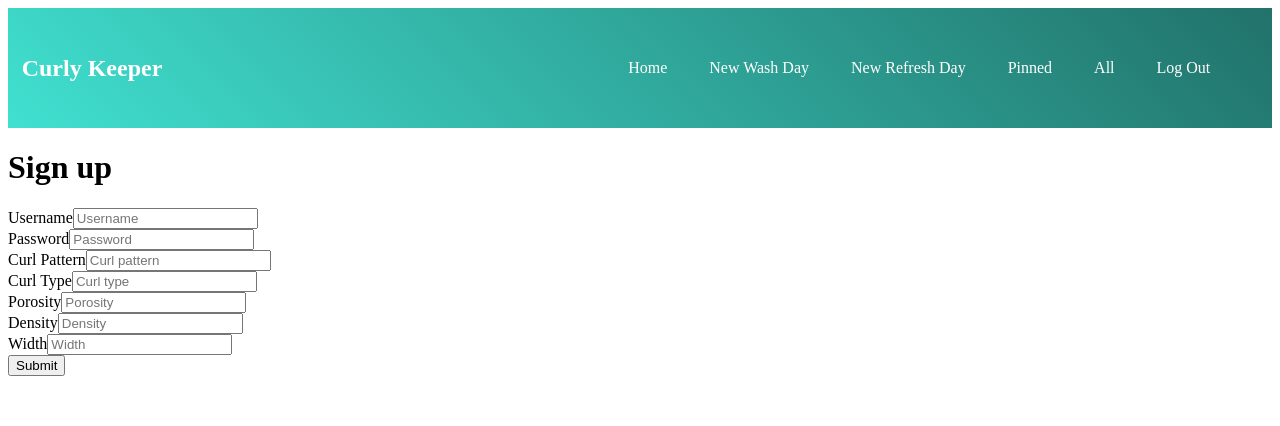
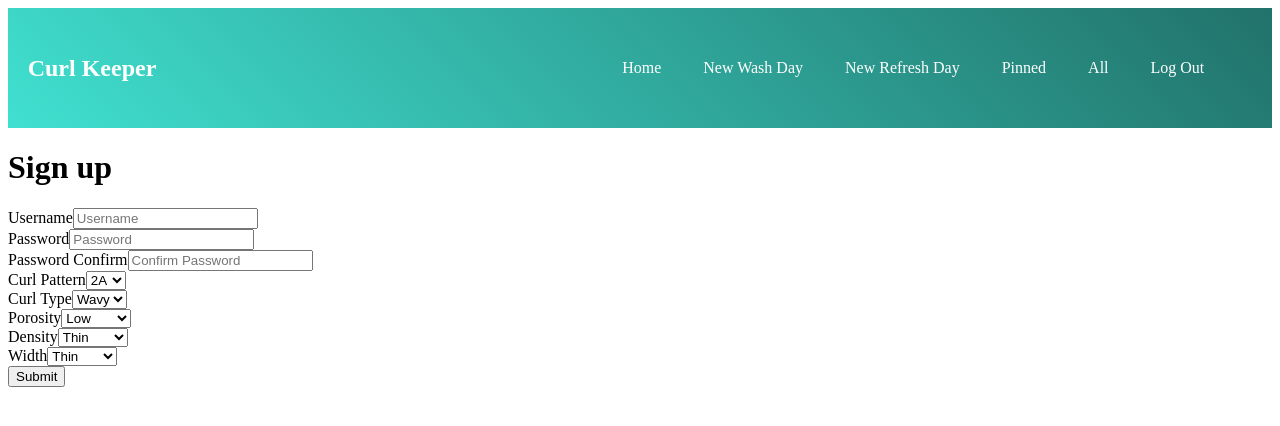
Before and after one commit to ZackAttax/curl-keeper-front-end, a React (Create React App) app: page /user/new in a window 1280 px wide. Shown: the top 426 px of the page. Built offline with nearby package versions, Linux system fonts and the light colour scheme.

Commit message:
fine tuned form. Added radio inputs

```diff
--- a/src/components/User/UserForm.js
+++ b/src/components/User/UserForm.js
@@ -6,11 +6,11 @@ class UserForm extends Component {
     state = {
         username: "",
         password: "",
-        curl_pattern: "",
-        curl_type: "",
-        porosity: "",
-        density: "",
-        width: ""
+        curl_pattern: "2a",
+        curl_type: "wavy",
+        porosity: "low",
+        density: "thin",
+        width: "thin"
     }
 
     handleChange = event => {
@@ -30,55 +30,82 @@ class UserForm extends Component {
 
                 <h1>Sign up</h1>
                 <label>Username</label>
-                <input name='username'
+                <input name='username' id="username"
                 placeholder='Username'
                 value={this.state.username}
                 onChange={this.handleChange}
-                /><br/>
+                required/><br/>
 
                 <label>Password</label>
                 <input
                 type='password'
-                name='password'
+                name='password' id='password'
                 placeholder='Password'
                 value={this.state.password}
                 onChange={this.handleChange}
-                /><br/>
+                required/><br/>
+
+                <label>Password Confirm</label>
+                <input
+                type="password"
+                placeholder="Confirm Password" id="confirm_password"
+                required/><br/>
 
                 <label>Curl Pattern</label>
-                <input name='curl_pattern'
-                placeholder='Curl pattern'
+                <select name="curl_pattern"
                 value={this.state.curl_pattern}
-                onChange={this.handleChange}
-                /><br/>
+                onChange={this.handleChange}>
+                    <option value="2a">2A</option>
+                    <option value="2b">2B</option>
+                    <option value="2c">2C</option>
+                    <option value="3a">3A</option>
+                    <option value="3b">3B</option>
+                    <option value="3c">3C</option>
+                    <option value="4a">4A</option>
+                    <option value="4b">4B</option>
+                    <option value="4c">4C</option>
+                </select>
+                <br/>
 
                 <label>Curl Type</label>
-                <input name='curl_type'
-                placeholder='Curl type'
+                <select name="curl_type"
                 value={this.state.curl_type}
-                onChange={this.handleChange}
-                /><br/>
+                onChange={this.handleChange}>
+                    <option value="wavy">Wavy</option>
+                    <option value="curly">Curly</option>
+                    <option value="oily">Oily</option>
+                </select>
+                <br/>
 
                 <label>Porosity</label>
-                <input name='porosity'
-                placeholder='Porosity'
+                <select name="porosity"
                 value={this.state.porosity}
-                onChange={this.handleChange}
-                /><br/>
+                onChange={this.handleChange}>
+                    <option value="low">Low</option>
+                    <option value="medium">Medium</option>
+                    <option value="high">High</option>
+                </select>
+                <br/>
 
                 <label>Density</label>
-                <input name='density'
-                placeholder='Density'
+                <select name="density"
                 value={this.state.density}
-                onChange={this.handleChange}
-                /><br/>
+                onChange={this.handleChange}>
+                    <option value="thin">Thin</option>
+                    <option value="medium">Medium</option>
+                    <option value="thick">Thick</option>
+                </select>
+                <br/>
 
                 <label>Width</label>
-                <input name='width'
-                placeholder='Width'
+                <select name="width"
                 value={this.state.width}
-                onChange={this.handleChange}
-                /><br/>
+                onChange={this.handleChange}>
+                    <option value="thin">Thin</option>
+                    <option value="medium">Medium</option>
+                    <option value="thick">Thick</option>
+                </select>
+                <br/>
 
                 <input type='submit'/>
             </form>
--- a/src/components/navbar/Navbar.js
+++ b/src/components/navbar/Navbar.js
@@ -13,7 +13,7 @@ class Navbar extends Component {
     render() {
         return (
             <nav className="NavbarItems">
-                <h1 className="navbar-logo">Curly Keeper</h1>
+                <h1 className="navbar-logo">Curl Keeper</h1>
                 <div className="menu-icon" onClick={this.handleClick}>
                     <i className={this.state.clicked ? 'fas fa-times' : 'fas fa-bars'}></i>
                 </div>
```
